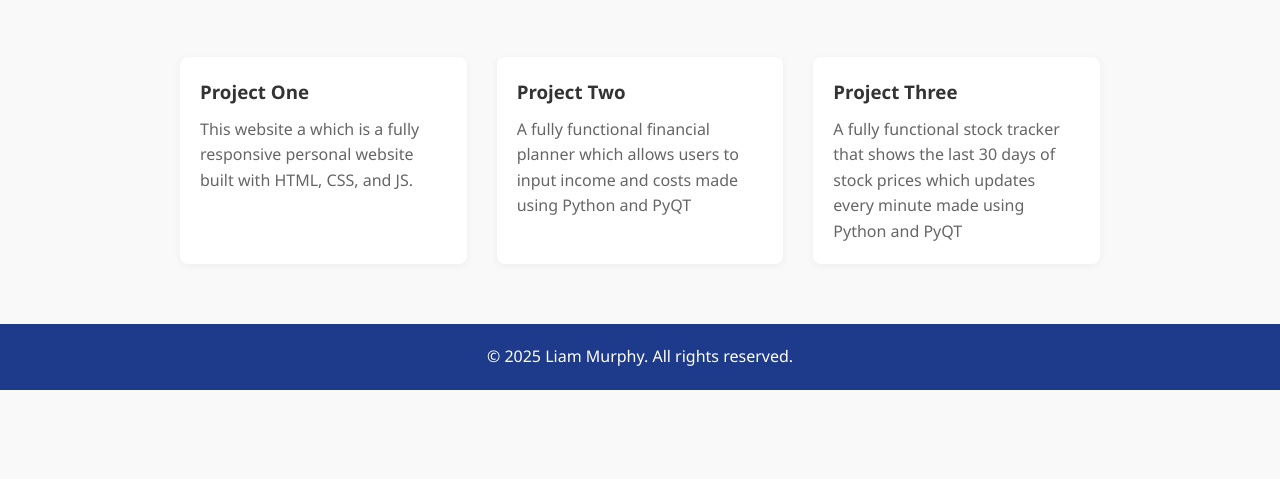
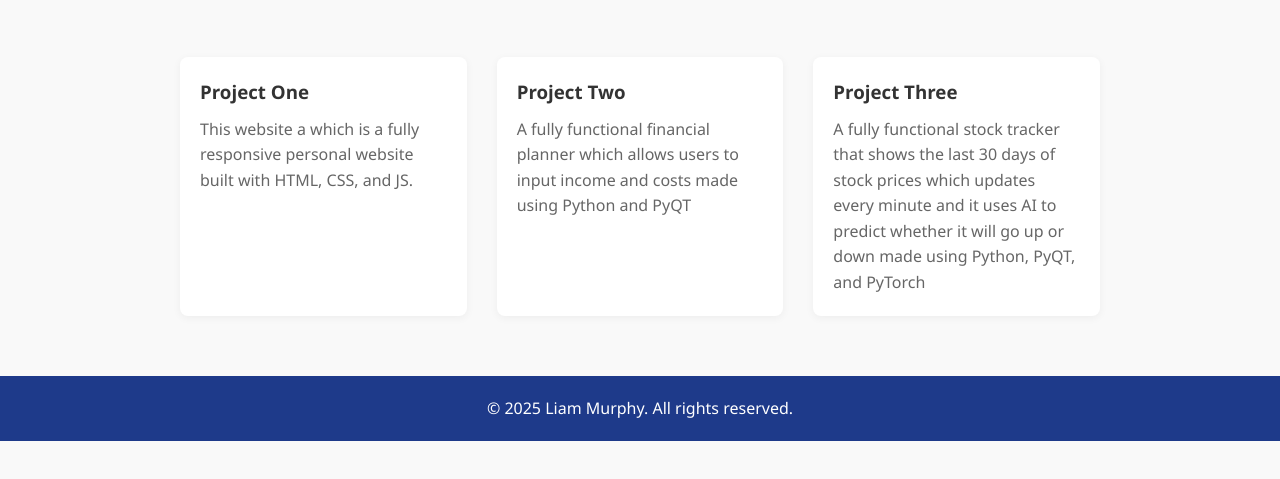
Before and after one commit to Smiley48134/Smiley48134.github.io, a plain HTML site: page index.html in a window 1280 px wide. Shown: the part 229-708 px from the top of the page. Drawn offline with Linux system fonts and the light colour scheme.

Commit message:
Update index.html

```diff
--- a/index.html
+++ b/index.html
@@ -159,7 +159,7 @@
             </div>
             <div class="project-card">
                 <h3>Project Three</h3>
-                <p>A fully functional stock tracker that shows the last 30 days of stock prices which updates every minute made using Python and PyQT</p>
+                <p>A fully functional stock tracker that shows the last 30 days of stock prices which updates every minute and it uses AI to predict whether it will go up or down made using Python, PyQT, and PyTorch</p>
             </div>
         </section>
     </main>
```
